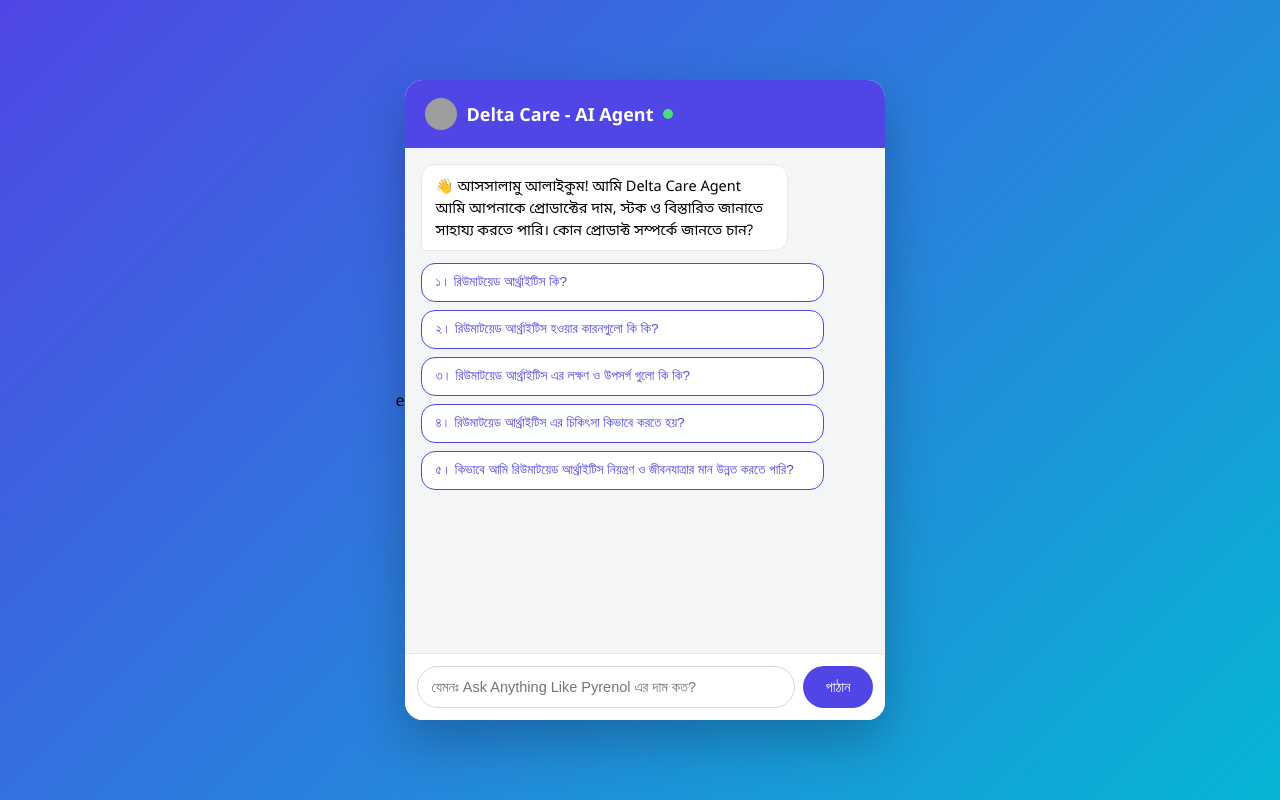
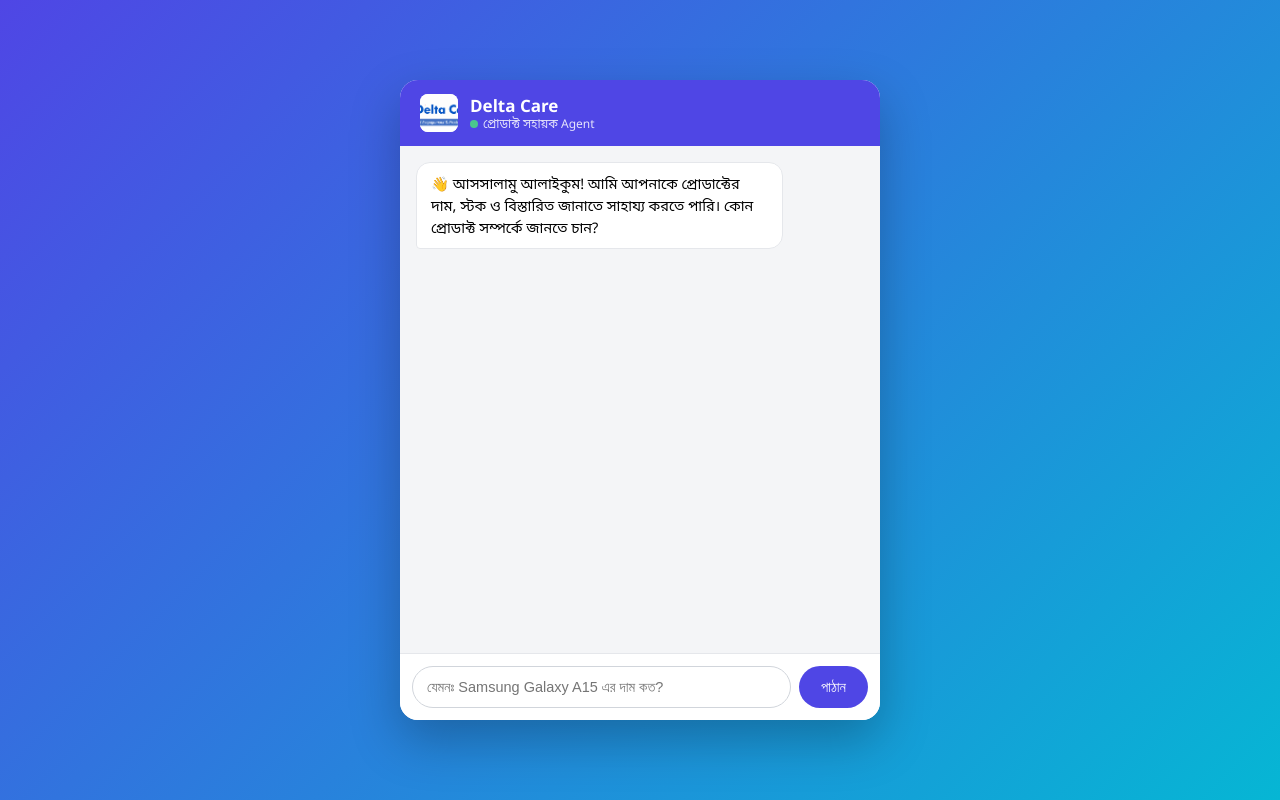
Before and after one commit to mdfakrulislam1990-cmyk/dpl_product-chatbot-Public, a Flask app: page / in a window 1280 px wide. Run offline with Flask 3, Linux system fonts and the light colour scheme; parts of the project's set-up code (start-up, migrations or seed data) failed here and were passed over; grey boxes are pictures that could not be loaded.

Commit message:
Update index.html

```diff
--- a/templates/index.html
+++ b/templates/index.html
@@ -1,9 +1,9 @@
-e<!DOCTYPE html>
+<!DOCTYPE html>
 <html lang="bn">
 <head>
 <meta charset="UTF-8">
 <meta name="viewport" content="width=device-width, initial-scale=1.0">
-<title>প্রোডাক্ট চ্যাটবট</title>
+<title>Delta Care - AI Agent</title>
 <style>
   * { box-sizing: border-box; }
   body {
@@ -30,15 +30,41 @@ e<!DOCTYPE html>
   .chat-header {
     background: #4f46e5;
     color: #fff;
-    padding: 18px 20px;
+    padding: 14px 20px;
     font-size: 18px;
     font-weight: 600;
     display: flex;
     align-items: center;
-    gap: 10px;
+    gap: 12px;
+  }
+  .chat-header img.logo {
+    height: 38px;
+    width: 38px;
+    border-radius: 8px;
+    object-fit: cover;
+    background: #fff;
+    flex-shrink: 0;
+  }
+  .chat-header .title-block {
+    display: flex;
+    flex-direction: column;
+    line-height: 1.25;
+  }
+  .chat-header .title-block .brand {
+    font-size: 17px;
+    font-weight: 700;
+  }
+  .chat-header .title-block .subtitle {
+    font-size: 12px;
+    font-weight: 400;
+    opacity: 0.85;
+    display: flex;
+    align-items: center;
+    gap: 5px;
   }
   .chat-header span.dot {
-    width: 10px; height: 10px; background: #4ade80; border-radius: 50%;
+    width: 8px; height: 8px; background: #4ade80; border-radius: 50%;
+    display: inline-block;
   }
   .chat-messages {
     flex: 1;
@@ -94,70 +120,24 @@ e<!DOCTYPE html>
   }
   .chat-input button:hover { background: #4338ca; }
   .typing { font-size: 13px; color: #888; padding: 4px 16px; }
-  .suggestions {
-    display: flex;
-    flex-direction: column;
-    gap: 8px;
-    margin: 4px 0 12px 0;
-    max-width: 90%;
-  }
-  .suggestion-btn {
-    background: #fff;
-    border: 1px solid #4f46e5;
-    color: #4f46e5;
-    border-radius: 14px;
-    padding: 9px 14px;
-    font-size: 13.5px;
-    text-align: left;
-    cursor: pointer;
-    line-height: 1.4;
-  }
-  .suggestion-btn:hover {
-    background: #4f46e5;
-    color: #fff;
-  }
-  .suggestion-btn.suggestion-used {
-    background: #f4f5f7;
-    border-color: #d1d5db;
-    color: #9ca3af;
-    cursor: default;
-  }
-  .suggestion-btn.suggestion-used:hover {
-    background: #f4f5f7;
-    color: #9ca3af;
-  }
 </style>
 </head>
 <body>
 
 <div class="chat-container">
-
-
-
-
- <div class="chat-header">
-  <img src="/logo" alt="Delta Care Logo" style="width:32px;height:32px;border-radius:50%;object-fit:cover;">
-  Delta Care - AI Agent
-  <span class="dot"></span>
-</div>
-
-
-
-
-
- <div class="chat-messages" id="messages">
-    <div class="msg bot">👋 আসসালামু আলাইকুম! আমি Delta Care Agent আমি আপনাকে প্রোডাক্টের দাম, স্টক ও বিস্তারিত জানাতে সাহায্য করতে পারি। কোন প্রোডাক্ট সম্পর্কে জানতে চান?</div>
-    <div class="suggestions" id="suggestions">
-      <button class="suggestion-btn" id="sugg1" onclick="sendSuggestion('রিউমাটয়েড আর্থ্রাইটিস কি?', 'sugg1')">১। রিউমাটয়েড আর্থ্রাইটিস কি?</button>
-      <button class="suggestion-btn" id="sugg2" onclick="sendSuggestion('রিউমাটয়েড আর্থ্রাইটিস হওয়ার কারনগুলো কি কি?', 'sugg2')">২। রিউমাটয়েড আর্থ্রাইটিস হওয়ার কারনগুলো কি কি?</button>
-      <button class="suggestion-btn" id="sugg3" onclick="sendSuggestion('রিউমাটয়েড আর্থ্রাইটিস এর লক্ষণ ও উপসর্গ গুলো কি কি?', 'sugg3')">৩। রিউমাটয়েড আর্থ্রাইটিস এর লক্ষণ ও উপসর্গ গুলো কি কি?</button>
-      <button class="suggestion-btn" id="sugg4" onclick="sendSuggestion('রিউমাটয়েড আর্থ্রাইটিস এর চিকিৎসা কিভাবে করতে হয়?', 'sugg4')">৪। রিউমাটয়েড আর্থ্রাইটিস এর চিকিৎসা কিভাবে করতে হয়?</button>
-      <button class="suggestion-btn" id="sugg5" onclick="sendSuggestion('কিভাবে আমি রিউমাটয়েড আর্থ্রাইটিস নিয়ন্ত্রণ ও জীবনযাত্রার মান উন্নত করতে পারি?', 'sugg5')">৫। কিভাবে আমি রিউমাটয়েড আর্থ্রাইটিস নিয়ন্ত্রণ ও জীবনযাত্রার মান উন্নত করতে পারি?</button>
+  <div class="chat-header">
+    <img class="logo" src="https://raw.githubusercontent.com/mdfakrulislam1990-cmyk/dpl_product-chatbot-Public/main/templates/delta_care.png" alt="Delta Care Logo" onerror="this.style.display='none';">
+    <div class="title-block">
+      <span class="brand">Delta Care</span>
+      <span class="subtitle"><span class="dot"></span> প্রোডাক্ট সহায়ক Agent</span>
     </div>
+  </div>
+  <div class="chat-messages" id="messages">
+    <div class="msg bot">👋 আসসালামু আলাইকুম! আমি আপনাকে প্রোডাক্টের দাম, স্টক ও বিস্তারিত জানাতে সাহায্য করতে পারি। কোন প্রোডাক্ট সম্পর্কে জানতে চান?</div>
   </div>
   <div class="typing" id="typing" style="display:none;">বট লিখছে...</div>
   <div class="chat-input">
-    <input type="text" id="userInput" placeholder="যেমনঃ Ask Anything Like Pyrenol এর দাম কত?" onkeydown="if(event.key==='Enter') sendMessage();">
+    <input type="text" id="userInput" placeholder="যেমনঃ Samsung Galaxy A15 এর দাম কত?" onkeydown="if(event.key==='Enter') sendMessage();">
     <button onclick="sendMessage()">পাঠান</button>
   </div>
 </div>
@@ -166,20 +146,6 @@ e<!DOCTYPE html>
 // কথোপকথনের ইতিহাস ব্রাউজারে রাখা হচ্ছে, যেন বট আগের প্রশ্নের প্রসঙ্গ বুঝতে পারে
 // (যেমন: "ওটার দাম কত?" জিজ্ঞেস করলে "ওটা" বলতে কোন প্রোডাক্ট বোঝাচ্ছে বুঝবে)
 let conversationHistory = [];
-
-function sendSuggestion(question, btnId) {
-  // শুধু যেই প্রশ্নে ক্লিক করা হলো, সেটাকেই disable/grey out করা হচ্ছে
-  // বাকি প্রশ্নগুলো এবং পুরো লিস্ট দৃশ্যমান থাকবে, যাতে কাস্টমার
-  // একটার পর একটা প্রশ্ন দেখে ক্লিক করতে পারে
-  const btn = document.getElementById(btnId);
-  if (btn) {
-    btn.disabled = true;
-    btn.classList.add("suggestion-used");
-  }
-
-  document.getElementById("userInput").value = question;
-  sendMessage();
-}
 
 async function sendMessage() {
   const input = document.getElementById("userInput");
```
